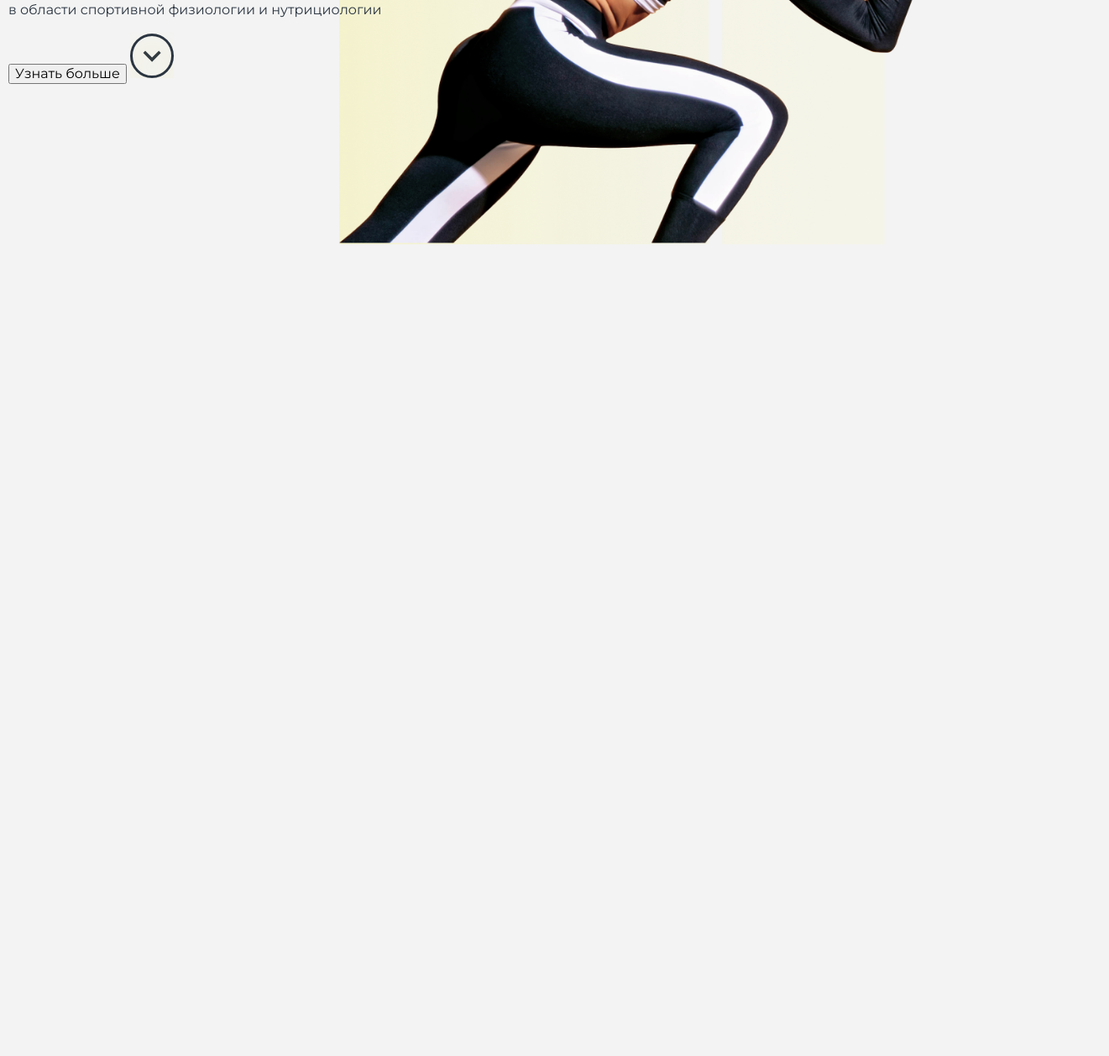
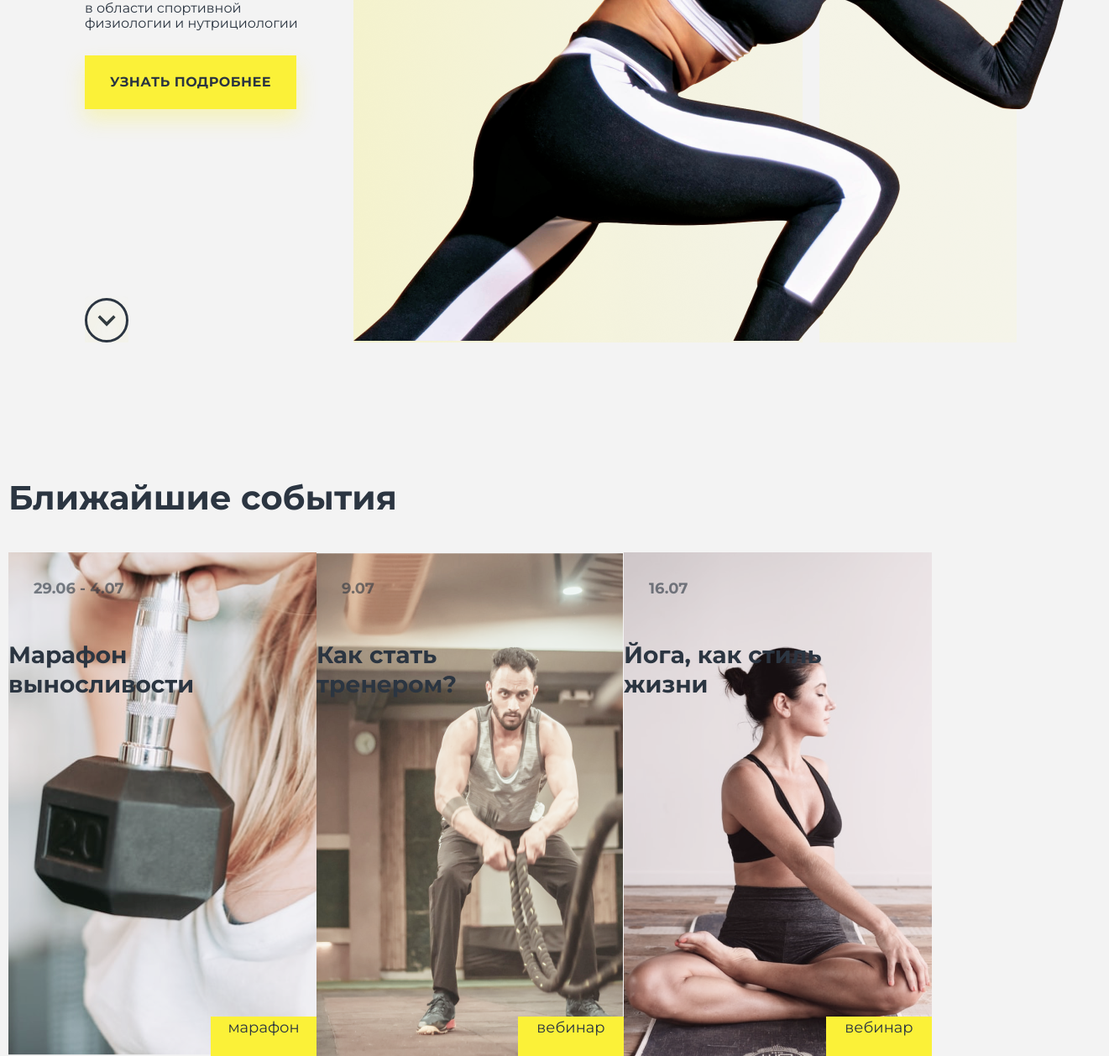
Before and after one commit to daria-dotsenko/Project, a plain HTML site: page index.html in a window 1280 px wide. Shown: the part 554-1812 px from the top of the page at 84% size, 1321 px wide, since content can reach past the window. Before the commit the page ends 845 px from the top, so only its background shows below. Drawn offline with Linux system fonts and the light colour scheme.

Commit message:
Ближайшие события + изменения в пред. блоке

```diff
--- a/css/style.css
+++ b/css/style.css
@@ -6,16 +6,13 @@ body {
 header {
     display: flex;
     justify-content: space-between;
-    padding: 0;
-    /* padding-top: 49px; */
-    padding-bottom: 27px;
+    margin-bottom: 27px;
 }
 
 .logo {
     max-width: 97px;
     padding-top: 49px;
     padding-left: 53px;
-    /* margin-right: 0; */
 }
 
 .wrapper {
@@ -27,9 +24,16 @@ header {
 
 .nav {
     list-style-type: none;
+    max-width: 1325px;
     padding-left: 0;
+    padding-top: 49px;
+    padding-bottom: 0;
     margin: 0;
     display: flex;
+}
+
+.nav:last-child {
+    margin-right: 50px;
 }
 
 .nav-item {
@@ -38,8 +42,12 @@ header {
     line-height: 150%;
 }
 
-.nav-icons {
-    margin: 0 15px;
+.nav-item:first-child {
+    margin-left: 0;
+}
+
+.nav-icons:first-child {
+    margin-right: 30px;
 }
 
 .nav-link {
@@ -49,8 +57,12 @@ header {
 
 .start {
     display: flex;
-    flex-direction: column;
+    position: relative;
     color: #2B3541;
+}
+
+.in-photo {
+    position: absolute;
 }
 
 .online-photo {
@@ -59,8 +71,12 @@ header {
     margin-right: 10%;
 }
 
-.in-photo {
+.arrow {
+    margin-left: 91px;
+    margin-top: 100px;
     position: absolute;
+    left: 0;
+    bottom: 0;
 }
 
 .online {
@@ -72,3 +88,104 @@ header {
     width: 100%;
     max-width: 676px;
 }
+
+.workout,
+.online-span {
+    font-size: 40px;
+    line-height: 125%;
+    color: #2B3541;
+}
+
+.online-span {
+    margin-right: 16px;
+}
+
+.workout {
+    margin: 0;
+}
+
+.online-p {
+    width: 293px;
+    height: 49px;
+    margin-left: 91px;
+}
+
+.more {
+    border: 0;
+    width: 252px;
+    height: 64px;
+    font-size: 16px;
+    line-height: 150%;
+    text-align: center;
+    letter-spacing: 0.03em;
+    text-transform: uppercase;
+    color: #2B3541;
+    background-color: #FBF138;
+    box-shadow: 0px 13px 24px rgba(251, 241, 56, 0.3);
+    margin-left: 91px;
+    padding: 0;
+}
+
+.events-h3 {
+    font-size: 40px;
+    line-height: 125%;
+    color: #2B3541;
+    margin-top: 160px;
+    margin-bottom: 40px;
+}
+
+.events {
+    display: flex;
+    justify-content: space-between;
+    margin-right: 185px;
+}
+
+.events-about {
+    display: flex;
+    position: relative;
+}
+
+.events-about:hover {
+
+}
+
+.events-absolute {
+    position: absolute;
+}
+
+.date {
+    font-size: 18px;
+    font-weight: bold;
+    line-height: 150%;
+    color: #2B3541;
+    opacity: 0.6;
+    padding: 30px 0 20px 30px;
+    margin: 0;
+}
+
+.events-photo {
+    position: relative;
+}
+
+.events-type {
+    position: absolute;
+    bottom: 0;
+    right: 0;
+    margin: 0;
+    width: 126px;
+    height: 47px;
+    background: #FBF138;
+    font-size: 18px;
+    line-height: 150%;
+    text-align: center;
+    color: #2B3541;
+}
+
+.events-p {
+    font-weight: bold;
+    font-size: 28px;
+    line-height: 125%;
+    color: #2B3541;
+    width: 260px;
+    height: 70px;
+}
--- a/index.html
+++ b/index.html
@@ -13,6 +13,7 @@
 </head>
 
 <body>
+    <header>
         <div class="logo">
             <svg width="98" height="30" viewBox="0 0 98 30" fill="none" xmlns="http://www.w3.org/2000/svg">
                 <path
@@ -41,8 +42,6 @@
                     fill="#FBF138" />
             </svg>
         </div>
-    <div class="wrapper">
-        <header>
         <nav>
             <ul class="nav">
                 <li class="nav-item"><a class="nav-link" href="#">Мероприятия</a></li>
@@ -79,15 +78,17 @@
                 </a></li>
         </ul>
     </header>
+    <div class="wrapper">
         <main>
             <div class="start">
                 <img class="online-photo" src="files/@1x/Image 1 screen.png" alt="Photo">
                 <div class="in-photo">
                     <h1 class="online">Онлайн тренировки любой сложности</h1>
-                    <p class="workout"><span>>15</span> тренировок</p>
+                    <p class="workout"><span class="online-span">>15</span> тренировок</p>
                     <p class="online-p">в области спортивной физиологии и нутрициологии</p>
-                    <button class="more">Узнать больше</button>
-                    <a href="#">
+                    <button class="more"><b>Узнать подробнее</b></button>
+                </div>
+                <div><a href="#">
                         <svg class="arrow" width="52" height="55" viewBox="0 0 52 55" fill="none"
                             xmlns="http://www.w3.org/2000/svg">
                             <g clip-path="url(#clip0)">
@@ -118,30 +119,35 @@
                                 </clipPath>
                             </defs>
                         </svg>
+                    </a></div>
             </div>
-            </div>
-            </a>
-            <!-- <div class="events">
-            <h3 class="events h3">Ближайшие события</h3>
+            <h3 class="events-h3">Ближайшие события</h3>
+            <div class="events">
                 <div class="events-about">
                     <img class="events-photo" src="files/@1x/maraphon.png" alt="Photo">
-                <p>29.06 - 4.07</p>
-                <span>Марафон выносливости</span>
-                <p>марафон</p>
+                    <div class="events-absolute">
+                        <p class="date">29.06 - 4.07</p>
+                        <p class="events-p">Марафон выносливости</p>
+                    </div>
+                    <p class="events-type">марафон</p>
                 </div>
                 <div class="events-about">
                     <img class="events-photo" src="files/@1x/Vebinar 1.png" alt="Photo">
-                <p>9.07</p>
-                <span>Как стать тренером?</span>
-                <p>вебинар</p>
+                    <div class="events-absolute">
+                        <p class="date">9.07</p>
+                        <p class="events-p">Как стать тренером?</p>
+                    </div>
+                    <p class="events-type">вебинар</p>
                 </div>
                 <div class="events-about">
                     <img class="events-photo" src="files/@1x/Vebinar 2.png" alt="Photo">
-                <p>16.07</p>
-                <span>Йога, как стиль жизни</span>
-                <p>вебинар</p>
+                    <div class="events-absolute">
+                        <p class="date">16.07</p>
+                        <p class="events-p">Йога, как стиль жизни</p>
                     </div>
-        </div> -->
+                    <p class="events-type">вебинар</p>
+                </div>
+            </div>
         </main>
     </div>
 </body>
```
Lines whose indentation alone changed are shown as unchanged.
